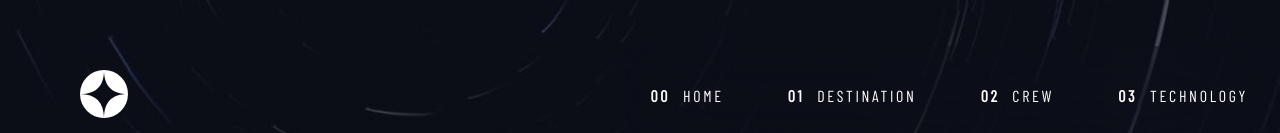
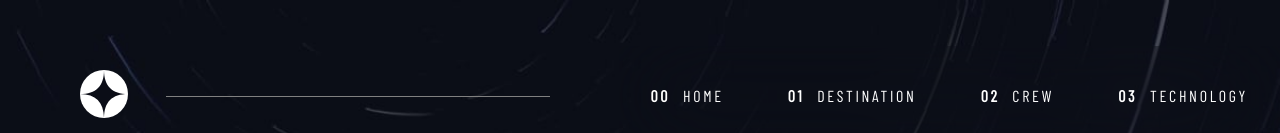
Before and after one commit to ThomasRousseau1/space-tourism, a React (Create React App) app: page /technology in a window 1280 px wide. Shown: the top 133 px of the page. Built offline with nearby package versions, Linux system fonts and the light colour scheme; a web font is replaced by a local one.

Commit message:
header line added

```diff
--- a/src/components/Header.jsx
+++ b/src/components/Header.jsx
@@ -30,9 +30,9 @@ function Header() {
                         </button>
                 <div className={`burger__nav ${navbarOpen ? "burger__show" : ""}`}>
                     <Link to="/" className='burger__link' onClick={() => closeMenu()}><p>00</p>Home</Link>
-                    <Link to="/destination" className='burger__link'><p>01</p>Destination</Link>
-                    <Link to="/crew" className='burger__link'><p>02</p>Crew</Link>
-                    <Link to="/technology" className='burger__link'><p>03</p>Technology</Link>
+                    <Link to="/destination" className='burger__link' onClick={() => closeMenu()}><p>01</p>Destination</Link>
+                    <Link to="/crew" className='burger__link' onClick={() => closeMenu()}><p>02</p>Crew</Link>
+                    <Link to="/technology" className='burger__link' onClick={() => closeMenu()}><p>03</p>Technology</Link>
                 </div>
             </div>
             <div className='header__links'>
@@ -41,6 +41,7 @@ function Header() {
                 <NavLink to="/crew" className='header__link'><span>02</span>Crew</NavLink>
                 <NavLink to="/technology" className='header__link'><span>03</span>Technology</NavLink>
             </div>
+            <hr className='line'/>
         </header>
         </>
     )
--- a/src/sass/layout/_header.scss
+++ b/src/sass/layout/_header.scss
@@ -13,6 +13,7 @@
         padding-left: 5rem;
     }
     &__links {
+        position: relative;
         display: flex;
         justify-content: space-between;
         // backdrop-filter: contrast(30%);
@@ -38,6 +39,24 @@
 
 .active-nav {
     color: blue;
+}
+
+.line {
+    position: absolute;
+    // right: 0;
+    top: 0;
+    margin-left: 13vw;
+    margin-top: 2rem;
+    margin-bottom: 0;
+    width: 30%;
+    // margin-right: 20vw;
+//     top: 6.6rem;
+    border: none;
+//     margin-top: -10px;
+//     // margin-top: -10px;
+    height: 1px;
+    background-color: gray;
+//     width: 50%;
 }
 
 //BURGER MENU
--- a/src/sass/layout/_responsive.scss
+++ b/src/sass/layout/_responsive.scss
@@ -26,6 +26,10 @@
 @media screen and (max-width: 1100px) {
     .header__link {
         margin: 0;
+    }
+    .line {
+        display: none;
+        visibility: hidden;
     }
     .home {
         &__description {
@@ -125,7 +129,7 @@
         &__links {
             background:rgba(0, 0, 0, 0.5);
             justify-content: space-evenly;
-            width: 60%;
+            width: 65%;
         }
         &__link {
             margin: 0;
@@ -168,6 +172,7 @@
         background-position: center;
         min-height: 100%;
         &__containerLeft {
+            margin-top: 3rem;
             .destination__image {
                 width: 60%;
             }
@@ -233,7 +238,7 @@
             margin-bottom: 0;
             position: absolute;
             top: 0;
-            margin: 10rem 0 0 2rem ;
+            margin: 9rem 0 0 2rem ;
             font-size: 1.3rem;
         }
         &__container {
@@ -338,10 +343,11 @@
         }
         &__title {
             margin-left: 0;
-            margin-top: 7rem;
+            margin-top: 8rem;
             text-align: center;
             right: 0;
             left: 0;
+            font-size: 1rem;
         }
         .technology__img {
             .technology__image {
@@ -360,3 +366,9 @@
         }
     }
 }
+
+@media screen and (max-width: 355px) {
+    .technology {
+        padding: 9rem 0 5rem 0;
+    }
+}
```
